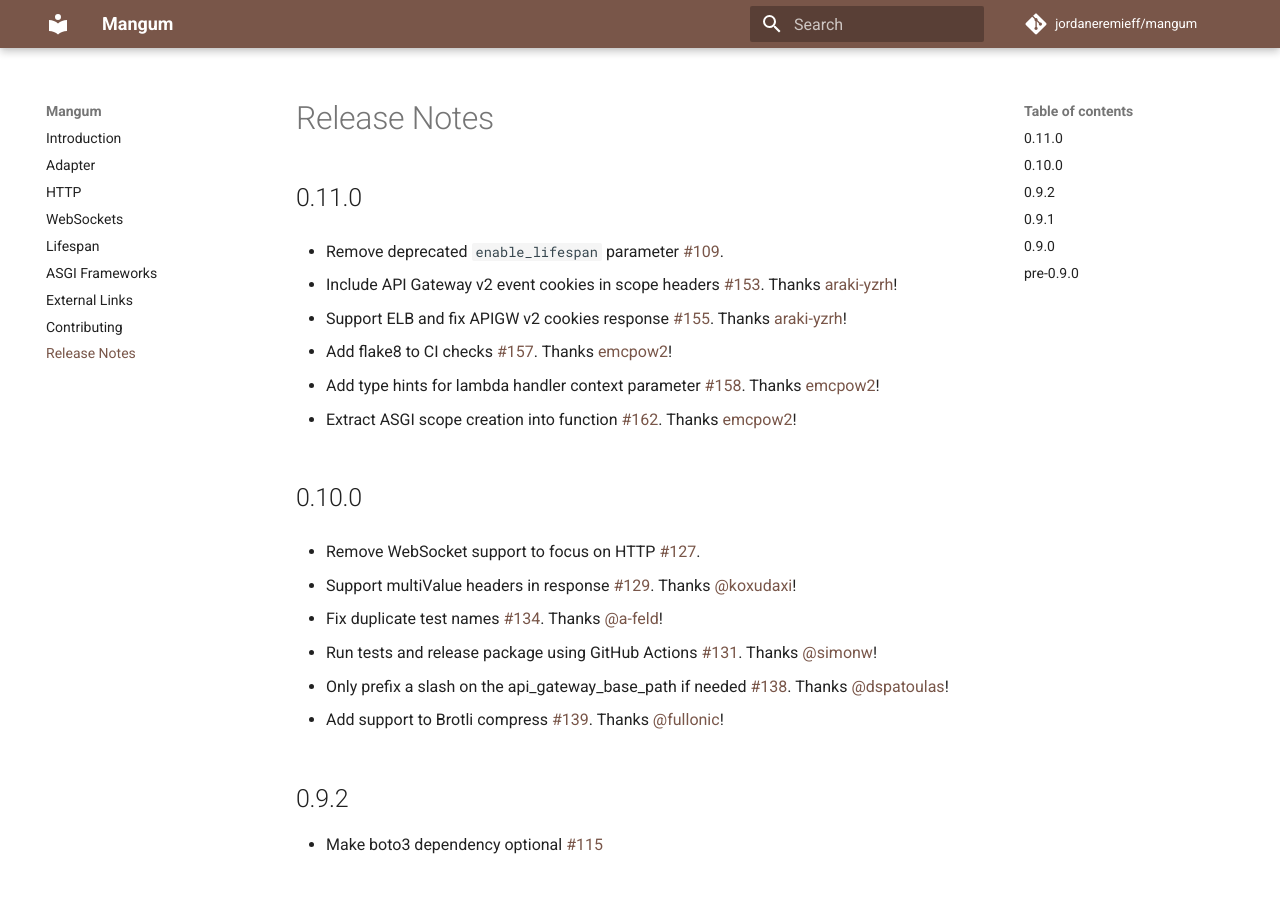
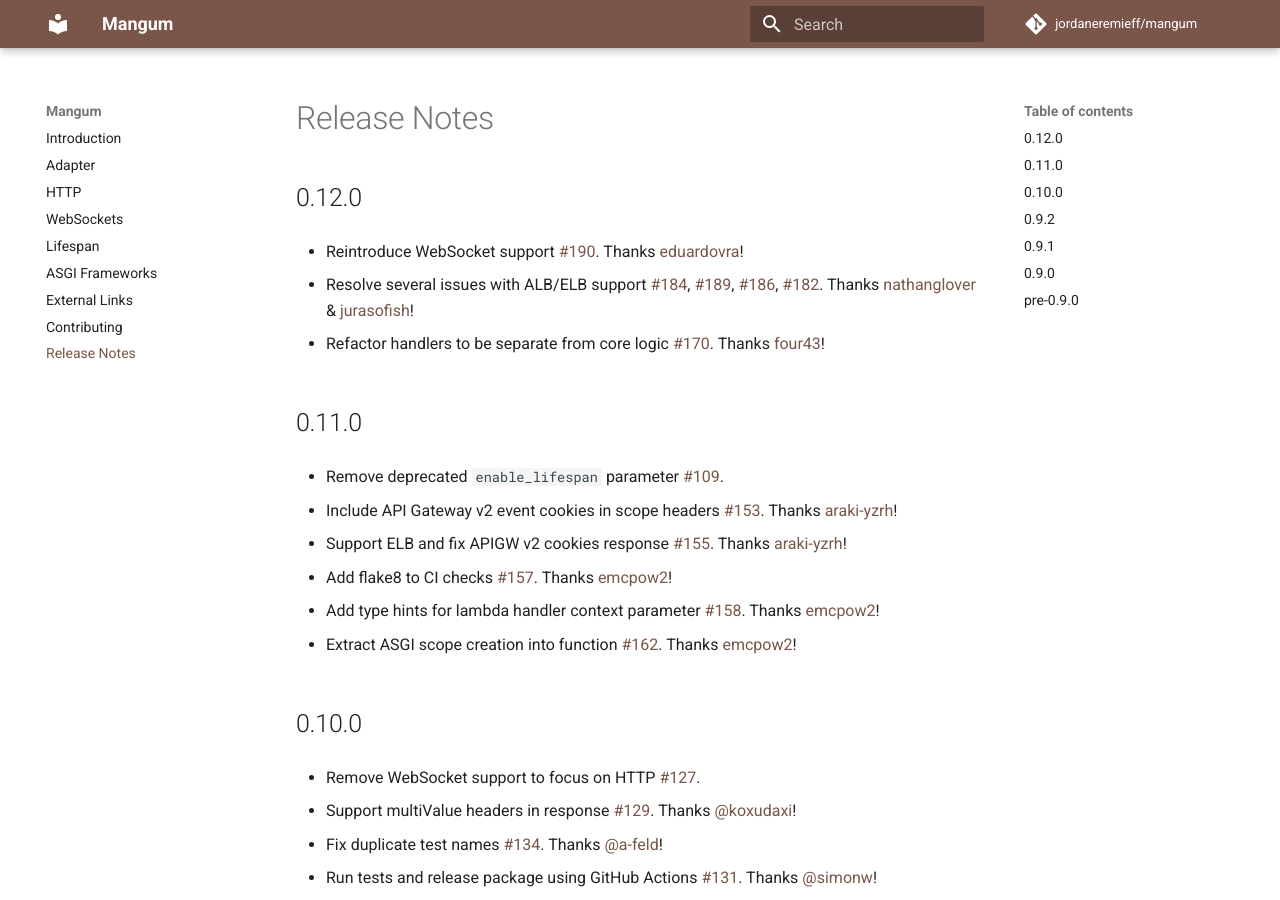
Before and after one commit to Kludex/mangum, an MkDocs documentation site: the page built from docs/release-notes.md, in a window 1280 px wide and 900 px high. Built offline with MkDocs 1.6.1 and Material for MkDocs 9.7.7, drawn with Linux system fonts in a browser that asks for light colours; comment, search, counter and statistics services are not loaded.

Commit message:
Add docstring for api_gateway_base_path, release notes

```diff
--- a/docs/release-notes.md
+++ b/docs/release-notes.md
@@ -1,3 +1,11 @@
+## 0.12.0
+
+* Reintroduce WebSocket support [#190](https://github.com/jordaneremieff/mangum/pull/190). Thanks [eduardovra](https://github.com/eduardovra)!
+
+* Resolve several issues with ALB/ELB support [#184](https://github.com/jordaneremieff/mangum/pull/184), [#189](https://github.com/jordaneremieff/mangum/pull/189), [#186](https://github.com/jordaneremieff/mangum/pull/186), [#182](https://github.com/jordaneremieff/mangum/pull/182). Thanks [nathanglover](https://github.com/nathanglover) & [jurasofish](https://github.com/jurasofish)!
+
+* Refactor handlers to be separate from core logic [#170](https://github.com/jordaneremieff/mangum/pull/170). Thanks [four43](https://github.com/four43)!
+
 ## 0.11.0
 
 * Remove deprecated `enable_lifespan` parameter [#109](https://github.com/jordaneremieff/mangum/issues/109).
```
Also changed, not shown: 1 other file.
